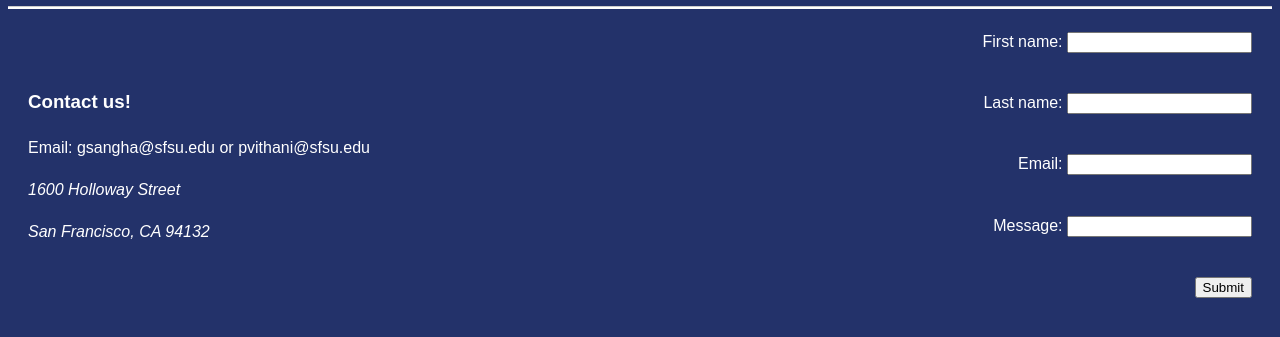
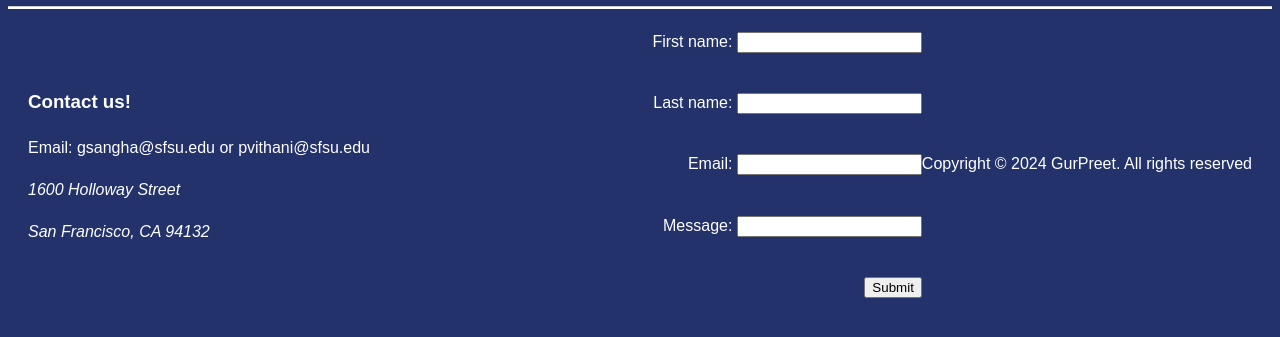
Before and after one commit to Gurtej13/Csc-317-Group-Proj-1, a plain HTML site: page index.html in a window 1280 px wide. Shown: the part 4813-5150 px from the top of the page. Drawn offline with Linux system fonts and the light colour scheme.

Commit message:
Update index.html

```diff
--- a/index.html
+++ b/index.html
@@ -142,6 +142,12 @@
 						<input type="submit" value="Submit"/>
 					</form>
 				</div>
+				<div class="rightReserved">
+					Copyright © 2024 GurPreet.
+					<span>
+						All rights reserved
+					</span>
+				</div>
 			</section>
 		</footer>
 
```
